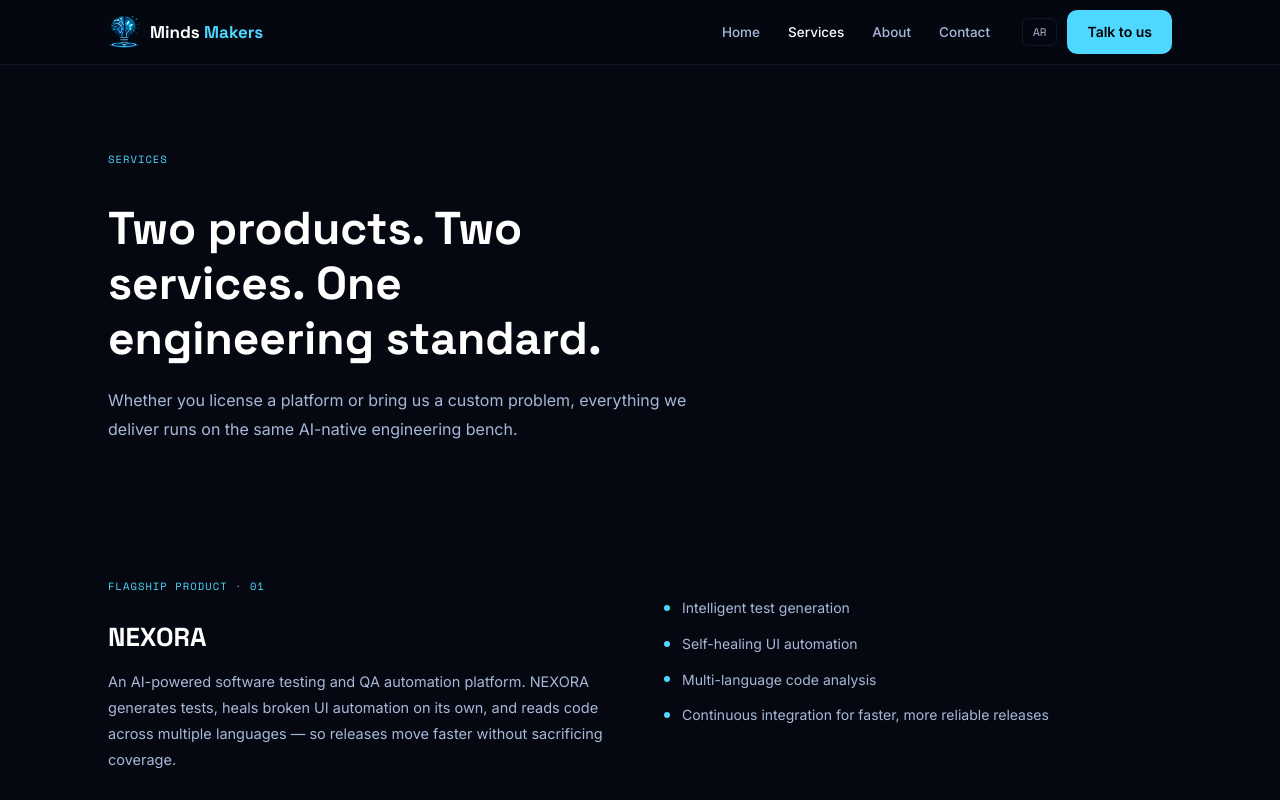
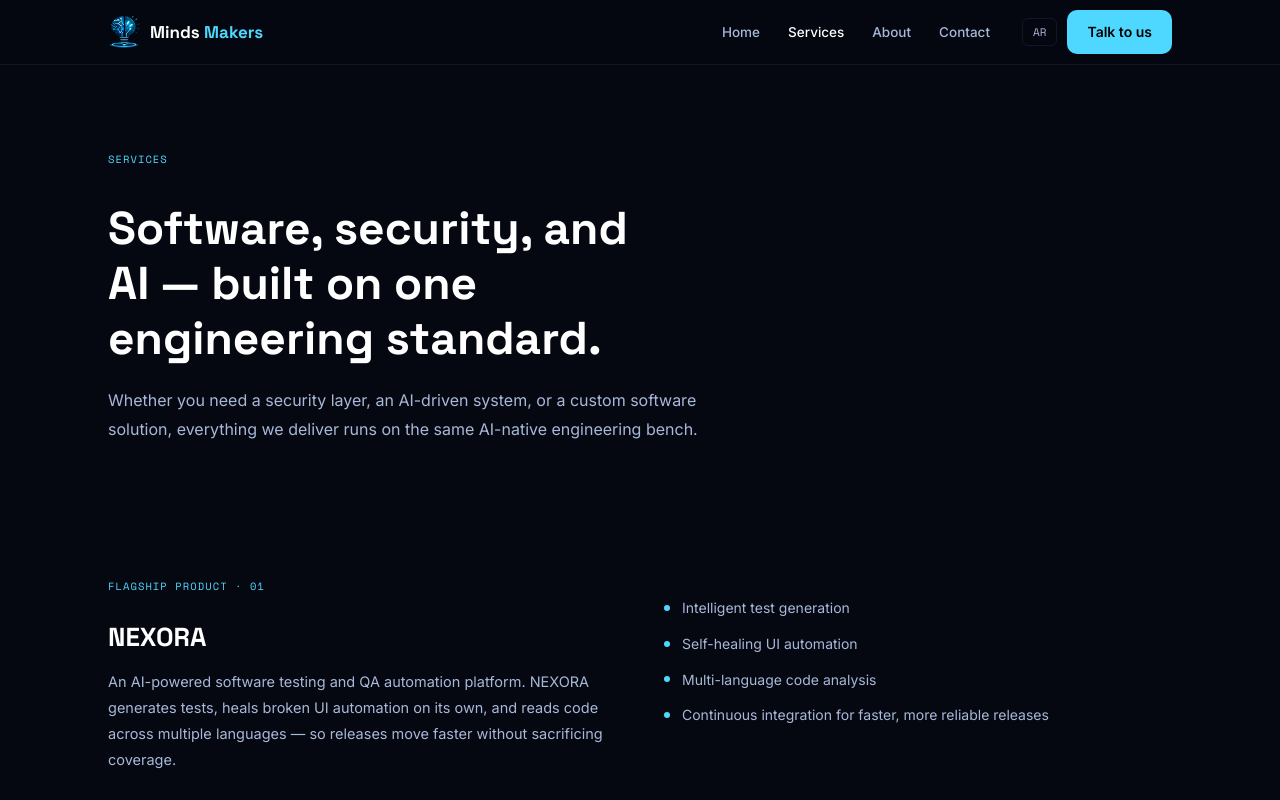
Before and after one commit to Minds-Makers/Minds-Makers-web, a React (Vite) app in the folder minds-makers/: page /services in a window 1280 px wide. Shown: the top 800 px of the page. Built offline with nearby package versions, Linux system fonts and the light colour scheme; no server answers; the database is empty.

Commit message:
Update Services.jsx

```diff
--- a/minds-makers/src/pages/Services.jsx
+++ b/minds-makers/src/pages/Services.jsx
@@ -27,10 +27,10 @@ export default function Services() {
         <div className="container">
           <span className="eyebrow">{t({ en: 'Services', ar: 'خدماتنا' })}</span>
           <h1 style={{ marginTop: 18, fontSize: 'clamp(30px,4vw,46px)', color: '#fff', maxWidth: '18ch' }}>
-            {t({ en: 'Two products. Two services. One engineering standard.', ar: 'منتجين. وخدمتين. ومعيار هندسي واحد.' })}
+            {t({ en: 'Software, security, and AI — built on one engineering standard.', ar: 'منتجين. وخدمتين. ومعيار هندسي واحد.' })}
           </h1>
           <p className="lead" style={{ marginTop: 20 }}>
-            {t({ en: "Whether you license a platform or bring us a custom problem, everything we deliver runs on the same AI-native engineering bench.", ar: "سواء اشتركت في منصة جاهزة أو جبتلنا مشكلة مخصصة، كل اللي بنسلمه طالع من نفس الفريق الهندسي المبني على الذكاء الاصطناعي." })}
+            {t({ en: "Whether you need a security layer, an AI-driven system, or a custom software solution, everything we deliver runs on the same AI-native engineering bench.", ar: "سواء اشتركت في منصة جاهزة أو جبتلنا مشكلة مخصصة، كل اللي بنسلمه طالع من نفس الفريق الهندسي المبني على الذكاء الاصطناعي." })}
           </p>
         </div>
       </section>
```
